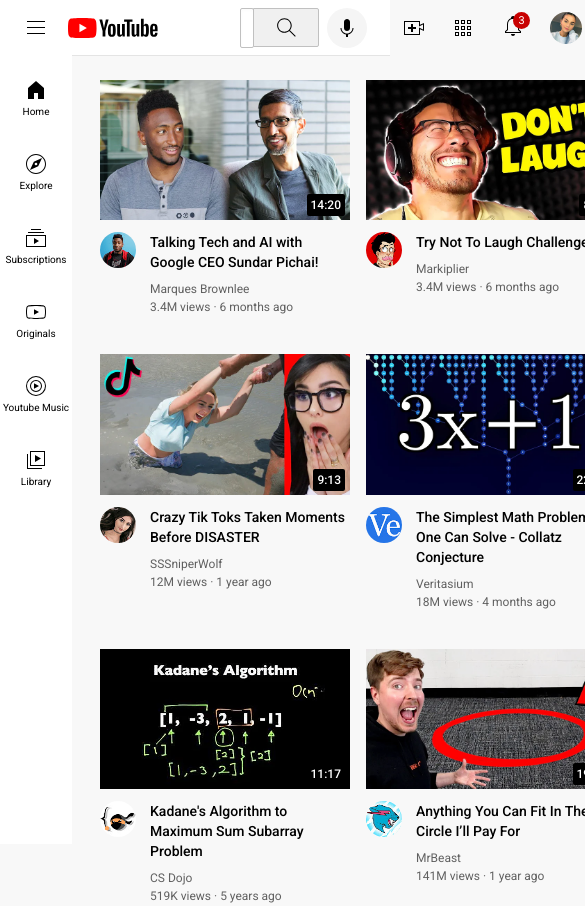
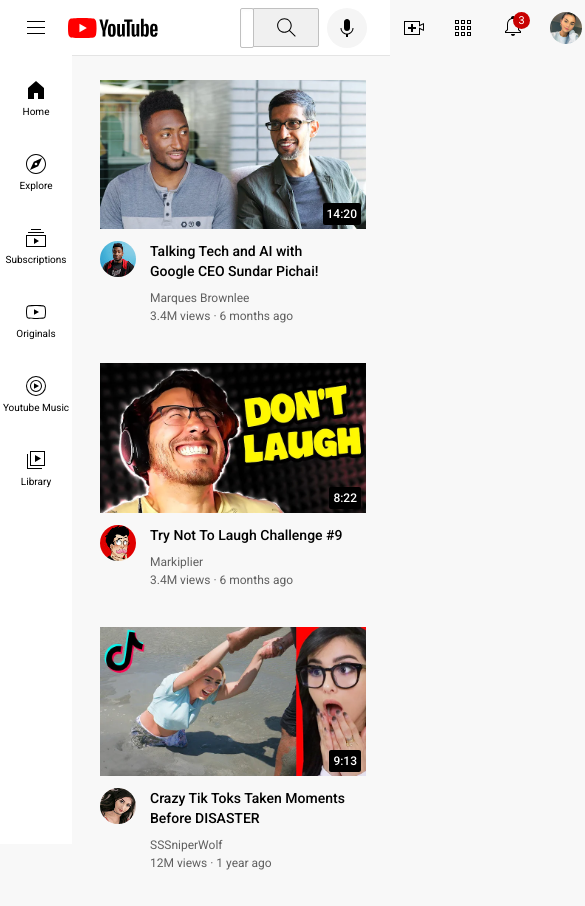
Before and after one commit to JaciaraFaif/Youtube-Look-alike, a plain HTML site: page index.html in a window 390 px wide. Shown: the top 906 px of the page, 585 px wide, since content can reach past the window. Drawn offline with Linux system fonts and the light colour scheme.

Commit message:
Refactor video.css to enhance responsiveness
Added a media query for smaller screens and adjusted styles.

```diff
--- a/styles/video.css
+++ b/styles/video.css
@@ -59,6 +59,11 @@
     grid-template-columns: 1fr 1fr 1fr 1fr;
   }
 }
+@media (max-width :480px){
+  .video-grid{
+    grid-template-columns: 1fr ;
+  }
+}
 .video-time{
   background-color: black;
   color: white;
```
